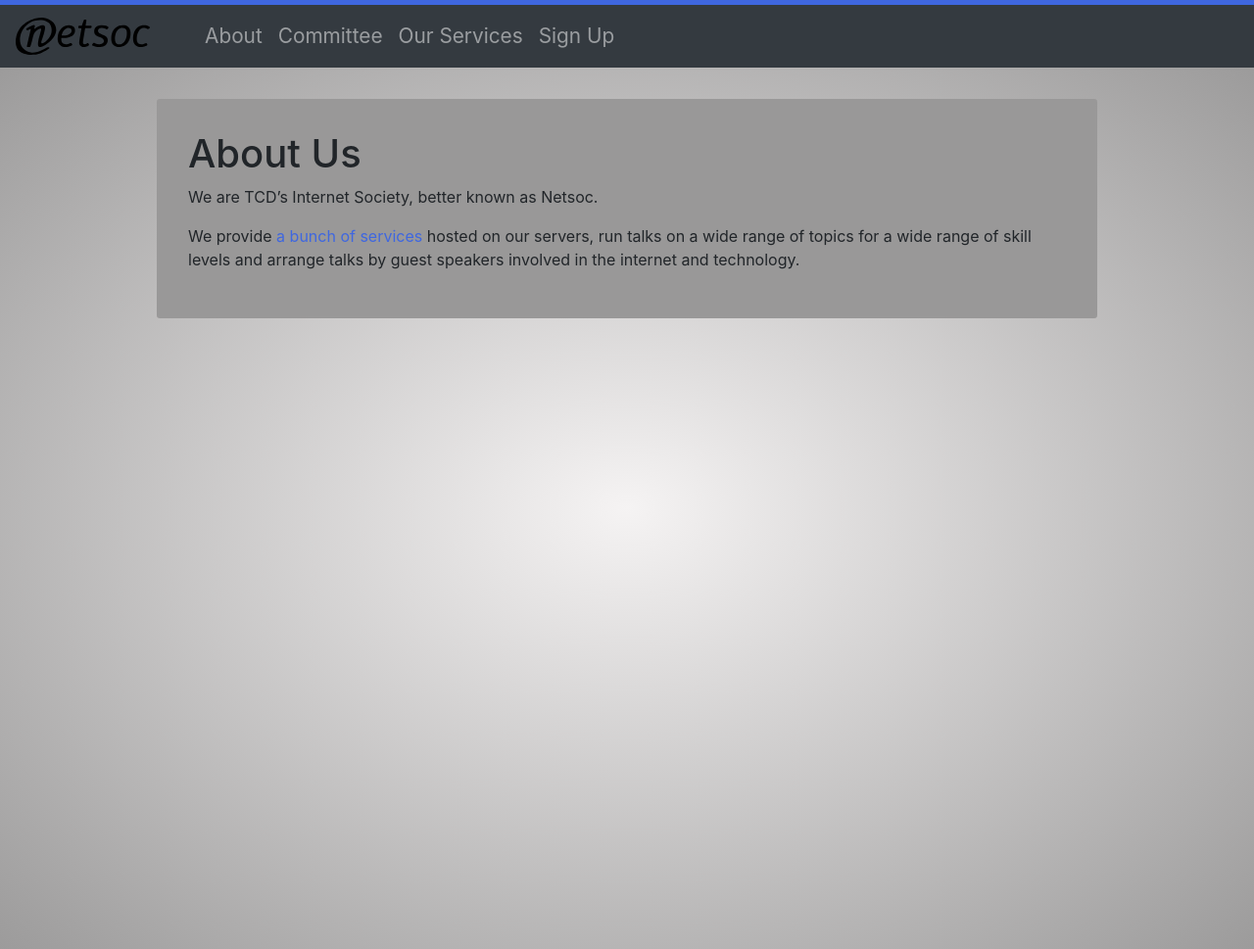
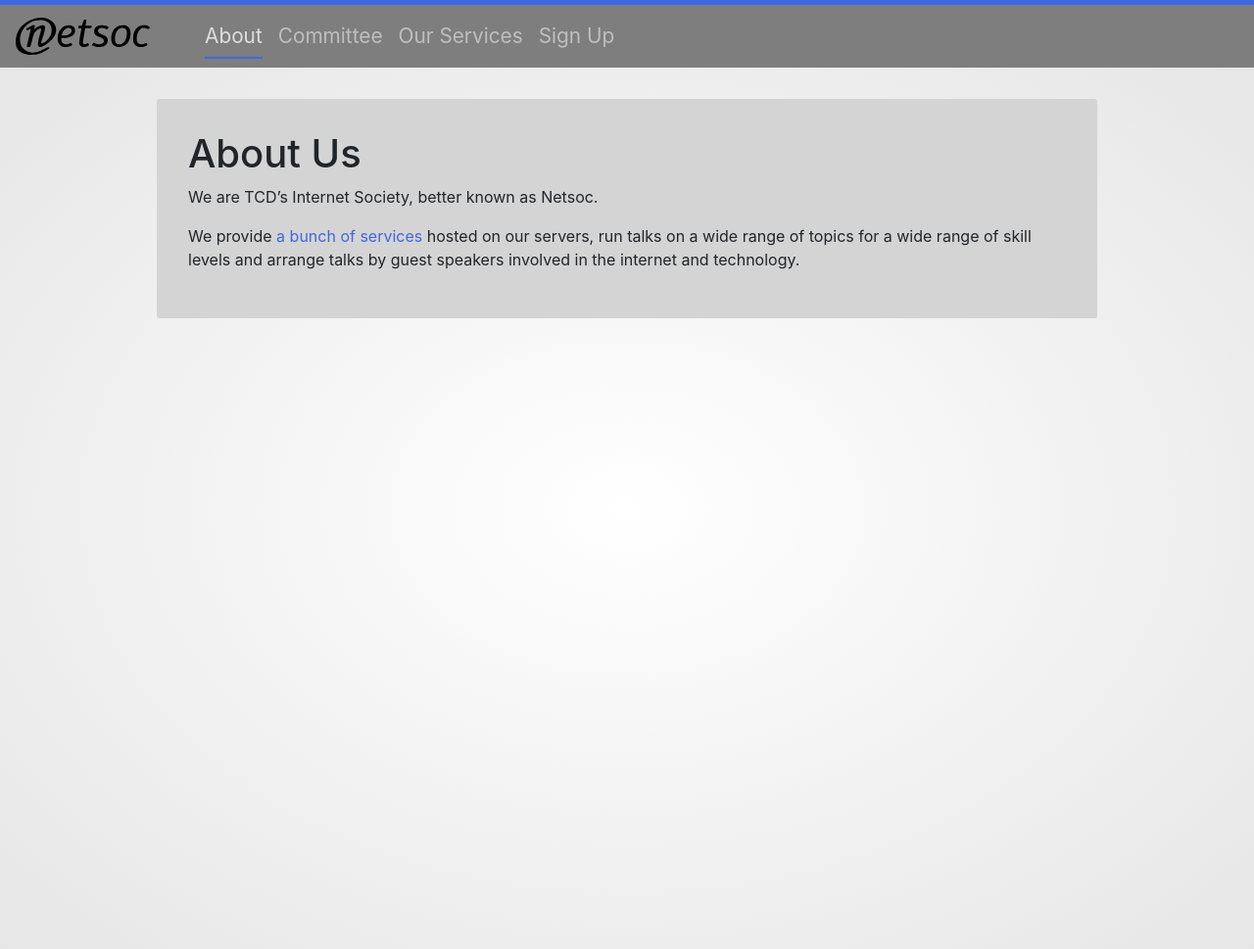
Before and after one commit to netsoc/website-ng, a Jekyll site: the page built from about.md, in a window 1280 px wide. Shown: the whole page at 98% size. Built offline with Jekyll 4.4.1, drawn with Linux system fonts in a browser that asks for light colours.

Commit message:
Styling changes

```diff
--- a/_includes/navigation.html
+++ b/_includes/navigation.html
@@ -1,6 +1,6 @@
 {% include accent-bar.html %}
 <div style='padding:0rem;'>
-  <nav class="navbar navbar-expand-lg navbar-dark bg-dark">
+  <nav class="navbar navbar-expand-lg navbar-dark nav-bg">
     <a href='/'>
       <img src="/assets/images/netsoc-logo.svg" style="height: 3rem;margin-right: 3rem;" class="navbar-brand" />
     </a>
@@ -12,7 +12,7 @@
     <div class="collapse navbar-collapse" id="navbarColor02">
       <ul class="navbar-nav mr-auto">
         {% for item in site.data.navigation %}
-        <li class="nav-item"> <a class="nav-font-styles nav-link hover-underline-animation" href="{{ item.link }}" data-abc="true">{{item.name}}</a> </li>
+        <li class="nav-item"> <a class="nav-font-styles nav-link hover-underline-animation {% if item.link == page.url %} selected-navlink {% endif %}" href="{{ item.link }}" data-abc="true">{{item.name}}</a> </li>
         {% endfor %}
       </ul>
     </div>
--- a/_sass/main.scss
+++ b/_sass/main.scss
@@ -1,12 +1,13 @@
-$header-background-colour: #424242;
+$header-background-colour: #7e7e7e;
 $accent-colour: #3f67e0;
 $primary-text-colour: #ffffff;
+$nav-text-hover-colour: rgba(255,255,255,.75);
 $light-colour: #6d6d6d;
 
-$background-outer: #9c9b9b;
-$background-inner: #f5f3f3;
+$background-outer: #e6e6e6;
+$background-inner: #ffffff;
 
-$darken-content-background-percent: 1%;
+$darken-content-background-percent: 7%;
 
 $lighten-hover-percent: 10%;
 
@@ -52,6 +53,10 @@ body {
   font-size: 1.3rem;
 }
 
+.nav-bg {
+  background-color: $header-background-colour;
+}
+
 .splash-link {
   display: block;
   text-align: center;
@@ -68,6 +73,22 @@ body {
   height: 0.3rem;
   width: 100%;
   background-color: $accent-colour;
+}
+
+.selected-navlink {
+  color: $nav-text-hover-colour !important;
+}
+
+.selected-navlink:after {
+  content: '' !important;
+  position: absolute !important;
+  width: 80% !important;
+  transform: scaleX(1) !important;
+  height: 2px !important;
+  bottom: 0 !important;
+  left: 10% !important;
+  background-color: $accent-colour !important;
+  transform-origin: bottom left !important;
 }
 
 // yoinked from https://www.30secondsofcode.org/css/s/hover-underline-animation
```
